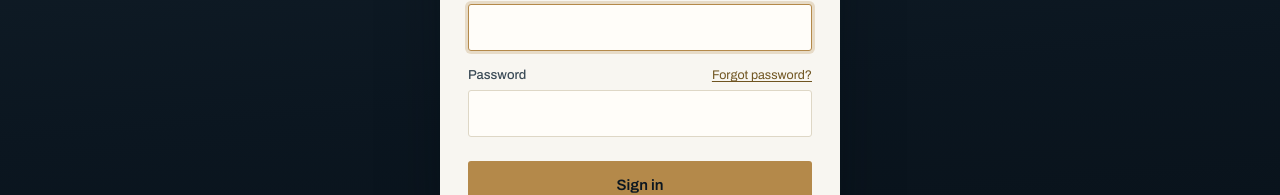
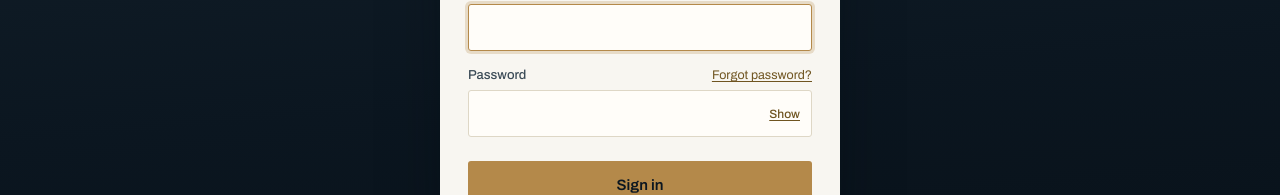
Before and after one commit to HaroonQadoos/hotel-booking-client, a React (Vite) app: page /login in a window 1280 px wide. Shown: the part 381-576 px from the top of the page. Built offline with nearby package versions, Linux system fonts and the light colour scheme; no server answers; a web font is replaced by a local one.

Commit message:
feat: add password visibility toggle to Field component

```diff
--- a/src/components/Field.tsx
+++ b/src/components/Field.tsx
@@ -1,3 +1,4 @@
+import { useState } from 'react';
 import type { ReactNode } from 'react';
 
 interface FieldProps {
@@ -37,7 +38,10 @@ export function Field({
   autoFocus,
   disabled,
 }: FieldProps) {
+  const isPassword = type === 'password';
+  const [showPassword, setShowPassword] = useState(false);
   const describedBy = error ? `${id}-error` : hint ? `${id}-hint` : undefined;
+  const inputType = isPassword && showPassword ? 'text' : type;
 
   return (
     <div className="mb-[15px]">
@@ -47,9 +51,10 @@ export function Field({
         </label>
         {labelAside}
       </div>
+      <div className="relative">
         <input
           id={id}
-        type={type}
+          type={inputType}
           value={value}
           onChange={(event) => onChange(event.target.value)}
           autoComplete={autoComplete}
@@ -57,8 +62,21 @@ export function Field({
           disabled={disabled}
           aria-invalid={error ? true : undefined}
           aria-describedby={describedBy}
-        className={`${inputBase} ${error ? inputInvalid : inputOk}`}
+          className={`${inputBase} ${isPassword ? 'pr-[70px]' : ''} ${error ? inputInvalid : inputOk}`}
         />
+        {isPassword ? (
+          <button
+            type="button"
+            onClick={() => setShowPassword((visible) => !visible)}
+            disabled={disabled}
+            aria-label={showPassword ? 'Hide password' : 'Show password'}
+            aria-pressed={showPassword}
+            className=" cursor-pointer absolute right-2 top-1/2 -translate-y-1/2 px-1 text-[12px] font-medium text-brass-ink underline underline-offset-2 hover:text-ink disabled:text-graphite-soft"
+          >
+            {showPassword ? 'Hide' : 'Show'}
+          </button>
+        ) : null}
+      </div>
       {error ? (
         <p className="mt-[5px] text-[12.5px] text-rust" id={`${id}-error`}>
           {error}
```
Lines whose indentation alone changed are shown as unchanged.
